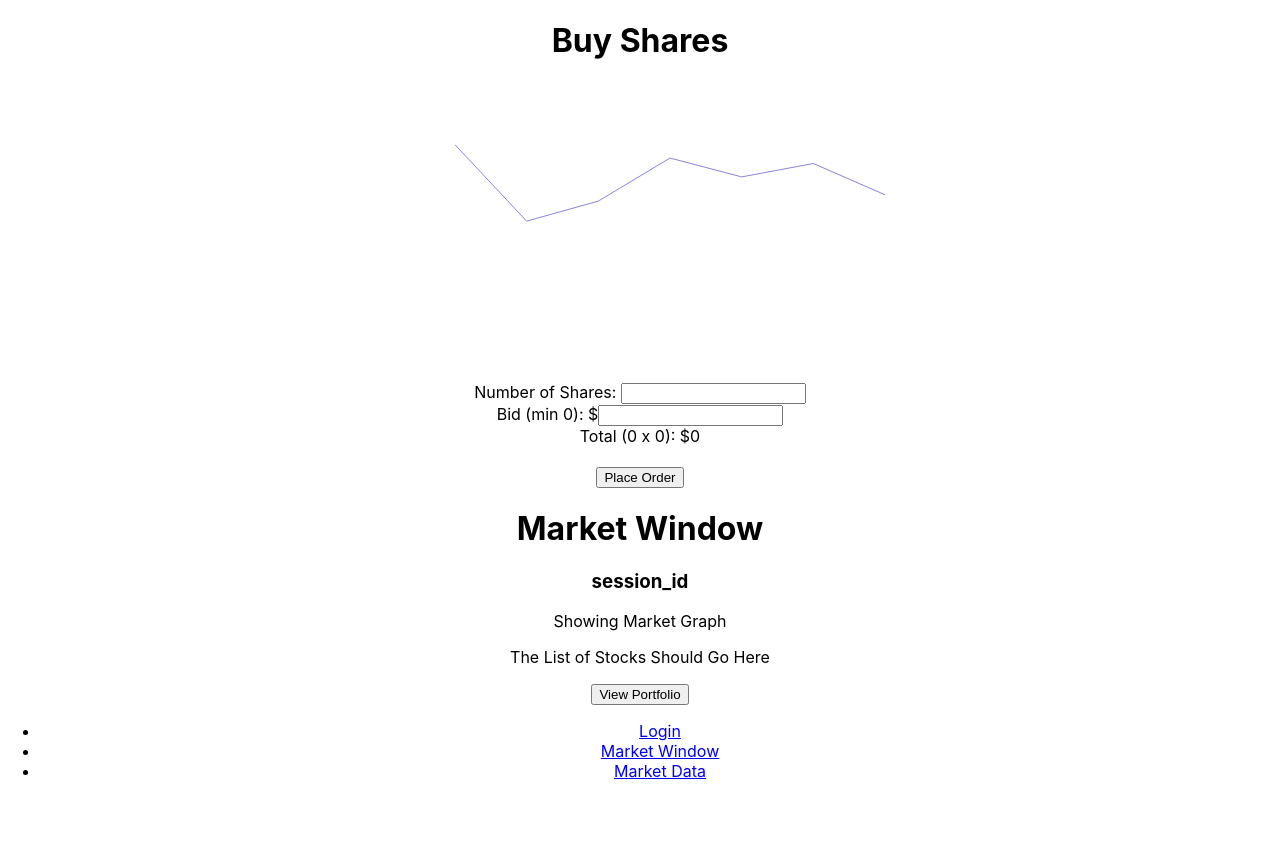
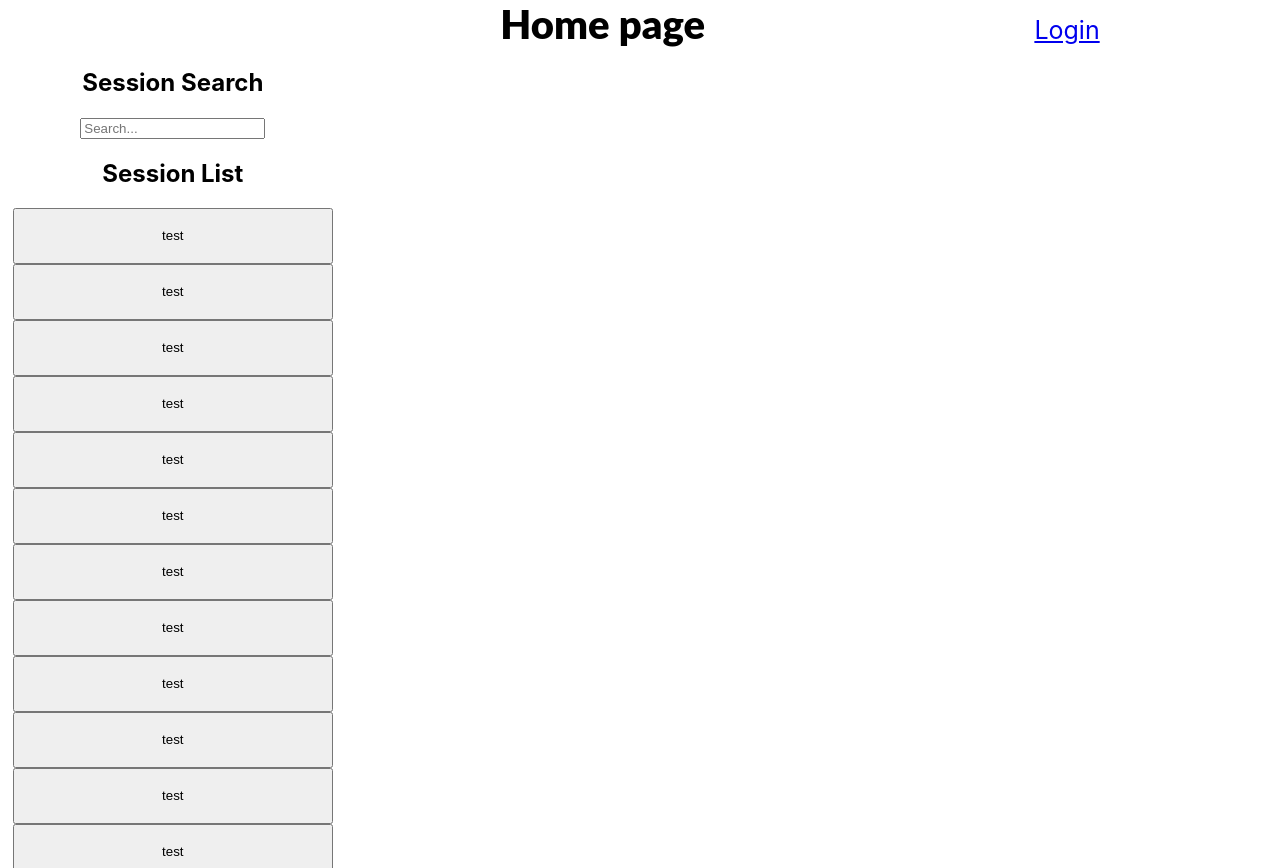
Before and after one commit to StockMarketSimulator-CSC-59867-03/SMSimulator_Website, a React (Create React App) app: page / in a window 1280 px wide. Before the commit the page ends 800 px from the top, so only its background shows below. Built offline with nearby package versions, Linux system fonts and the light colour scheme.

Commit message:
SMS-38.1

```diff
--- a/src/App.tsx
+++ b/src/App.tsx
@@ -7,6 +7,8 @@ import Buy from './Components/buy';
 import Sell from './Components/sell';
 import SIState from './Components/sessioninitiation';
 import MarketWindow from './Components/marketwindow';
+import Home from './HPage/home';
+
 
 interface IAppComponentProps { }
 interface IAppComponentState { }
@@ -38,22 +40,10 @@ class App extends React.Component<IAppComponentProps, IAppComponentState> {
            this.createSession();
          }} />*/}
                 {/* <EventInjection /> */}
-                {<Buy />}
+                {/*<Buy />*/}
                 {/* <Sell /> */}
-                <MarketWindow />
-                <div>
-                    <ul>
-                        <li>
-                            <Link to="/login"> Login </Link>
-                        </li>
-                        <li>
-                            <Link to="/marketwindow"> Market Window </Link>
-                        </li>
-                        <li>
-                            <Link to="/marketdata"> Market Data </Link>
-                        </li>
-                    </ul>
-                </div>
+                <Home/>
+
             </div>
         );
     }
--- a/src/Components/generalButton.tsx
+++ b/src/Components/generalButton.tsx
@@ -1,4 +1,9 @@
 import React from 'react';
+
+
+type SGprops = {
+    text: string;
+}
 
 class generalButton extends React.Component {
     constructor(props : any) {
@@ -17,8 +22,8 @@ class generalButton extends React.Component {
         return (
             <div>
                 <button
-                    style={{ height: "56px", width: "30%" }}
-                    onClick={this.handleClick}>
+                    style={{ height: "56px", width: "100%" }}
+                    onClick={this.handleClick}> test
                 </button>
              </div>
                );
--- a/src/Components/scrollableButtonList.tsx
+++ b/src/Components/scrollableButtonList.tsx
@@ -4,17 +4,31 @@ import GeneralButton from './generalButton';
 type sbProps = {};
 type sbState = {
     stocks: object[]
+
 };
 
 class scrollableButtonList extends React.Component<sbProps,sbState> {
     constructor(props : any) {
         super(props);
         this.state = {
-            stocks: [<GeneralButton />, <GeneralButton />]
+            stocks: this.getStocks()
+
         }
 
-        // This binding is necessary to make `this` work in the callback
+        // This binding is necessary to make `this` work in the callbac
         this.handleClick = this.handleClick.bind(this);
+    }
+    getStocks() {
+        var stockSymbols: string[];
+        var toButtons: object[];
+        stockSymbols = ["tsla", "ba", "mcst", "fb","a","b","c","d","e","f","g","h","i"];
+        toButtons = [];
+        for (let i in stockSymbols) {
+            toButtons.push(<GeneralButton/>)
+        }
+        return toButtons;
+
+
     }
     // Need to create usable functions to bind
     handleClick() {
@@ -25,7 +39,6 @@ class scrollableButtonList extends React.Component<sbProps,sbState> {
 
         return (
             <div>
-                <h1> Button List </h1>
                 {this.state.stocks}
              </div>
                );
--- a/src/Components/sessionSearch.tsx
+++ b/src/Components/sessionSearch.tsx
@@ -21,11 +21,12 @@ class SearchBar extends React.Component<{}, ISearchBarState> {
         const { inputValue } = this.state;
         return (
             <div className='input-wrapper'>
-                <h1>Session ID Search</h1>
+
                 <input
                     placeholder='Search...'
                     value={inputValue}
                     spellCheck={false}
+
                 />
                 <span className='input-highlight'>
                     {inputValue.replace(/ /g, "\u00a0")}
--- a/src/Components/stockGraph.tsx
+++ b/src/Components/stockGraph.tsx
@@ -21,6 +21,15 @@ class StockGraph extends React.Component<SGProps, SGState> {
 
     }
 
+    static defaultProps = {
+        width: 500,
+        height: 300,
+        data: [{ name: "9:30 AM", price: 911.12 }, { name: "9:35 AM", price: 899.36 },
+            { name: "9:40 AM", price: 902.45 }, { name: "9:45 AM", price: 909.07 },
+            { name: "9:45 AM", price: 906.17 }, { name: "9:50 AM", price: 908.23 },
+            { name: "9:55 AM", price: 903.42 }]
+    }
+
 
     render() {
 
--- /dev/null
+++ b/src/HPage/h.css
@@ -0,0 +1,31 @@
+
+.title{
+    font-family: 'Lato', sans-serif;
+    font-weight: 900;
+    font-size: 2.5em;
+    display: inline;
+}
+
+.login{
+    position:relative;
+    font-size:25px;
+    right:-25%;
+    top:90%;
+}
+
+.sessions{
+    display:table;
+    position:absolute;
+    left:1%;
+    width:25%;
+}
+
+.sessionResults{
+    position:relative;
+    max-height:660px;
+    overflow:scroll;
+}
+
+.sessionResults::-webkit-scrollbar{
+    display:none;
+}
--- /dev/null
+++ b/src/HPage/home.tsx
@@ -0,0 +1,39 @@
+import React from 'react';
+import "./h.css";
+import { Link } from 'react-router-dom';
+import StockGraph from '../Components/stockGraph';
+import SessionSearch from '../Components/sessionSearch';
+import ScrollableButtonList from '../Components/scrollableButtonList';
+
+
+type MWProps = {};
+type MWState = {
+
+};
+class Home extends React.Component<MWProps, MWState> {
+    constructor(props: any) {
+        super(props);
+        this.state = {
+
+        }
+    }
+
+    render() {
+        return (
+            <div>
+
+                <h1 className="title"> Home page </h1>
+                <Link className="login" to="../RouteComponents/login"> Login </Link>
+                <div className="sessions">
+                    <h2>Session Search</h2>
+                    <SessionSearch />
+                    <h2>Session List</h2>
+                    <div className="sessionResults">
+                        <ScrollableButtonList />
+                    </div>
+                </div>
+            </div>
+        );
+    }
+}
+export default Home;
--- a/src/RouteComponents/login.tsx
+++ b/src/RouteComponents/login.tsx
@@ -7,7 +7,7 @@ class Login extends React.Component {
         return (
             <div>
                 <h1>Log in page</h1>
-                <Link to="/"> Back to home </Link>
+                <Link to="../Hpage/home"> Back to home </Link>
             </div>
         );
     }
```
